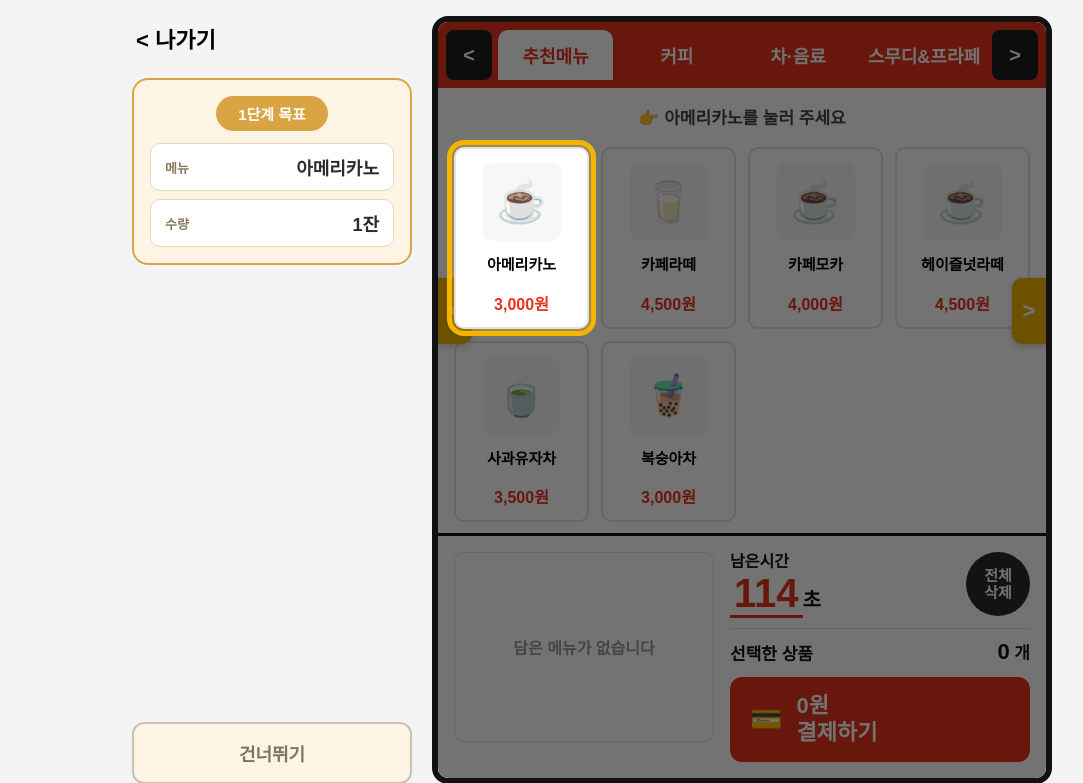
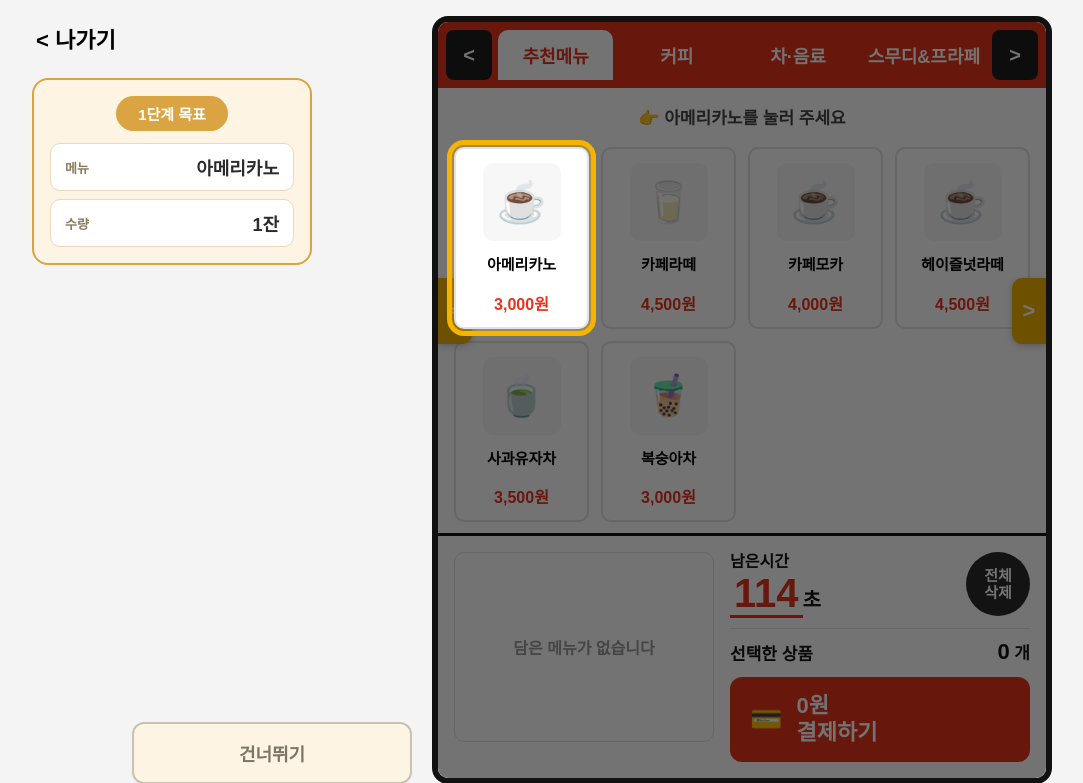
Before and after one commit to Pirogramming-25/Hackathon_2, a Django app: page /tutorial/ in a window 1280 px wide. Shown: the top 783 px of the page, without its empty margins (48-1131 px from the left). Run offline with Django 5.2, Linux system fonts and the light colour scheme.

Commit message:
fix: 메뉴바 옆으로, dim에서 목표보이게하기

```diff
--- a/static/css/tutorial.css
+++ b/static/css/tutorial.css
@@ -59,6 +59,12 @@ body {
     margin-bottom: 18px;
 }
 
+/* 나가기와 목표 카드를 키오스크에서 조금 더 떨어뜨린다. */
+.btn-exit,
+.mission-bar {
+    transform: translateX(-100px);
+}
+
 .mission-bar {
     display: flex;
     flex-direction: column;
@@ -67,6 +73,9 @@ body {
     border: 2px solid #d9a441;
     border-radius: 16px;
     padding: 16px;
+    /* 옵션창이 열려도 목표 카드는 회색 오버레이 위에 표시한다. */
+    position: relative;
+    z-index: 60;
 }
 
 .mission-badge {
--- a/templates/tutorial.html
+++ b/templates/tutorial.html
@@ -6,7 +6,7 @@
   <meta charset="UTF-8">
   <meta name="viewport" content="width=device-width, initial-scale=1.0">
   <title>Slow Kiosk - 튜토리얼</title>
-  <link rel="stylesheet" href="{% static 'css/tutorial.css' %}">
+  <link rel="stylesheet" href="{% static 'css/tutorial.css' %}?v=6">
 </head>
 
 <body>
```
